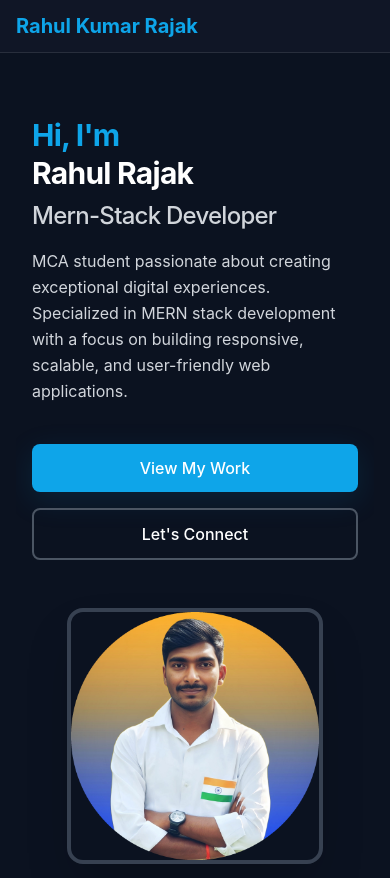
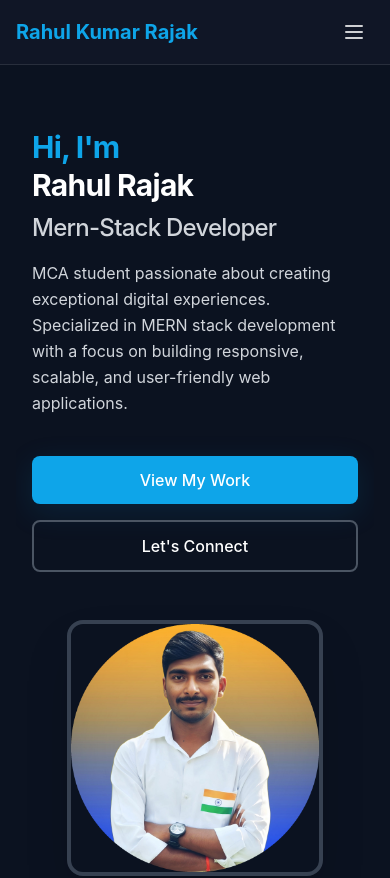
Before and after one commit to rahulrajak05/Rajak-Portfolio, a React (Vite) app: page / in a window 390 px wide. Shown: the top 878 px of the page. Built offline with nearby package versions, Linux system fonts and the light colour scheme.

Commit message:
add few changes

```diff
--- a/src/components/Navbar.tsx
+++ b/src/components/Navbar.tsx
@@ -63,6 +63,25 @@ export default function Navbar() {
           })}
         </nav>
 
+        {/* Mobile Menu Button */}
+        <button
+          onClick={() => setMobileOpen(!mobileOpen)}
+          className="md:hidden p-2 rounded-md text-white/80 hover:text-primary hover:bg-white/5 transition-colors"
+          aria-label="Toggle mobile menu"
+        >
+          <svg
+            className="w-6 h-6"
+            fill="none"
+            stroke="currentColor"
+            viewBox="0 0 24 24"
+          >
+            {mobileOpen ? (
+              <path strokeLinecap="round" strokeLinejoin="round" strokeWidth={2} d="M6 18L18 6M6 6l12 12" />
+            ) : (
+              <path strokeLinecap="round" strokeLinejoin="round" strokeWidth={2} d="M4 6h16M4 12h16M4 18h16" />
+            )}
+          </svg>
+        </button>
 
       </div>
 
```
